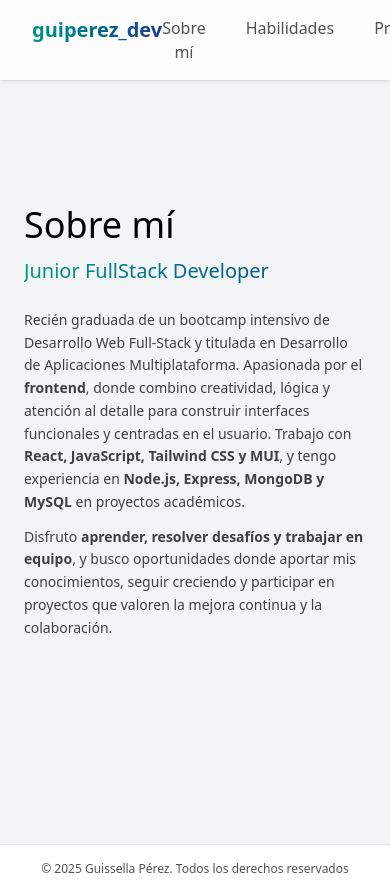
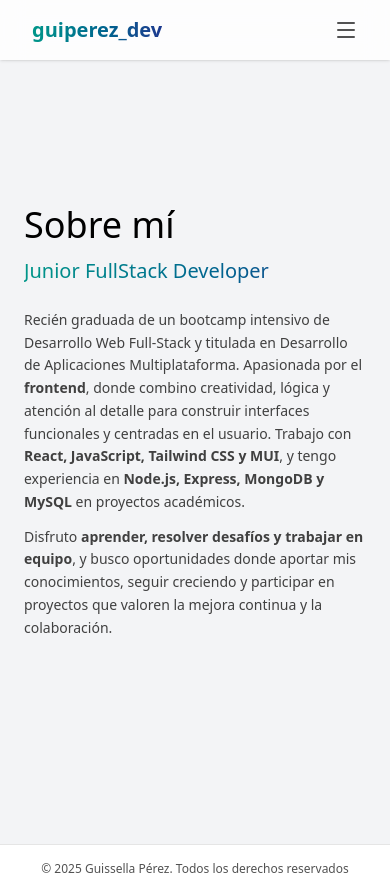
Before and after one commit to guiss26/portafolio-guissella, a React (Vite) app: page /about in a window 390 px wide. Built offline with nearby package versions, Linux system fonts and the light colour scheme.

Commit message:
feat(navbar): add dropdown menu

```diff
--- a/src/components/Navbar.jsx
+++ b/src/components/Navbar.jsx
@@ -1,9 +1,33 @@
-
+import { useState, useEffect } from "react";
+import { Menu, X } from "lucide-react";
 
 export default function Navbar() {
+    const [isOpen, setIsOpen] = useState(false);
+    const [scrolled, setScrolled] = useState(false);
+
+    // Cierra el menú al hacer scroll y detecta si hay scroll
+    useEffect(() => {
+        const handleScroll = () => {
+            setScrolled(window.scrollY > 10);
+            if (isOpen) setIsOpen(false);
+        };
+        window.addEventListener("scroll", handleScroll);
+        return () => window.removeEventListener("scroll", handleScroll);
+    }, [isOpen]);
+
+    // Cierra el menú al hacer clic en un enlace
+    const handleLinkClick = () => setIsOpen(false);
+
+    const links = [
+        { href: "#about", label: "Sobre mí" },
+        { href: "#skills", label: "Habilidades" },
+        { href: "#proyects", label: "Proyectos" },
+        { href: "#contact", label: "Contacto" },
+    ];
+
     return (
         <>
-        <header className="fixed top-0 left-0 right-0 z-50 bg-white/80 backdrop-blur-md shadow-sm flex py-4 px-8">
+            {/* <header className="fixed top-0 left-0 right-0 z-50 bg-white/80 backdrop-blur-md shadow-sm flex py-4 px-8">
                 <nav className="flex justify-between w-full">
                     <div>
                         <h3 className="text-xl font-semibold bg-linear-to-r from-teal-600 to-blue-900 bg-clip-text text-transparent">guiperez_dev</h3>
@@ -16,9 +40,63 @@ export default function Navbar() {
                             <li className="text-neutral-600 hover:text-teal-700 transition-colors font-medium"><a href="#contact">Contacto</a></li>
                         </ul>
                     </div>
+                </nav>
+            </header> */}
+            <header
+            className={`fixed top-0 left-0 right-0 z-50 transition-shadow duration-300 ${
+                scrolled ? "shadow-md" : "shadow-sm"
+            } bg-white/80 backdrop-blur-md`}
+        >
+            <nav className="flex justify-between items-center py-4 px-8">
+                {/* Logo */}
+                <h3 className="text-xl font-semibold bg-linear-to-r from-teal-600 to-blue-900 bg-clip-text text-transparent">
+                    guiperez_dev
+                </h3>
 
-                {/* añadir modo oscuro y mirar lo del scrollbar-behavior: smooth*/}
+                {/* Links */}
+                <ul className="hidden md:flex gap-10">
+                    {links.map(({ href, label }) => (
+                        <li key={href}>
+                            <a
+                                href={href}
+                                className="text-neutral-600 hover:text-teal-700 transition-colors font-medium"
+                            >
+                                {label}
+                            </a>
+                        </li>
+                    ))}
+                </ul>
+
+                {/* Botón hamburguesa — móvil NO SIRVE? */}
+                <button
+                    className="md:hidden text-neutral-600 hover:text-teal-700 transition-colors"
+                    onClick={() => setIsOpen(!isOpen)}
+                    aria-label="Abrir menú"
+                >
+                    {isOpen ? <X size={24} /> : <Menu size={24} />}
+                </button>
             </nav>
+
+            {/* Menú desplegable — móvil */}
+            <div
+                className={`md:hidden overflow-hidden transition-all duration-300 ease-in-out ${
+                    isOpen ? "max-h-64 opacity-100" : "max-h-0 opacity-0"
+                }`}
+            >
+                <ul className="flex flex-col px-8 pb-6 gap-4 bg-white/95 backdrop-blur-md">
+                    {links.map(({ href, label }) => (
+                        <li key={href}>
+                            <a
+                                href={href}
+                                onClick={handleLinkClick}
+                                className="block text-neutral-600 hover:text-teal-700 transition-colors font-medium py-1 border-b border-neutral-100"
+                            >
+                                {label}
+                            </a>
+                        </li>
+                    ))}
+                </ul>
+            </div>
         </header>
         </>
     )
```
Lines whose indentation alone changed are shown as unchanged.
